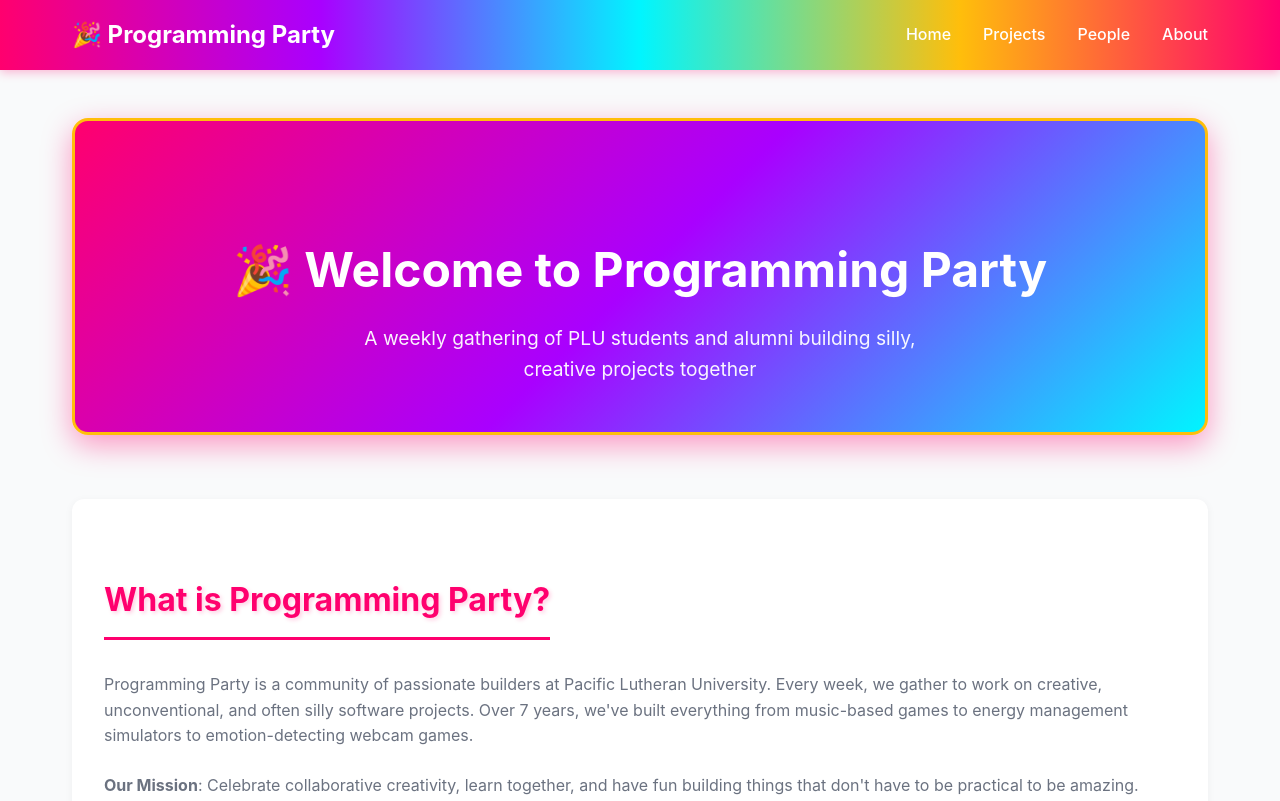
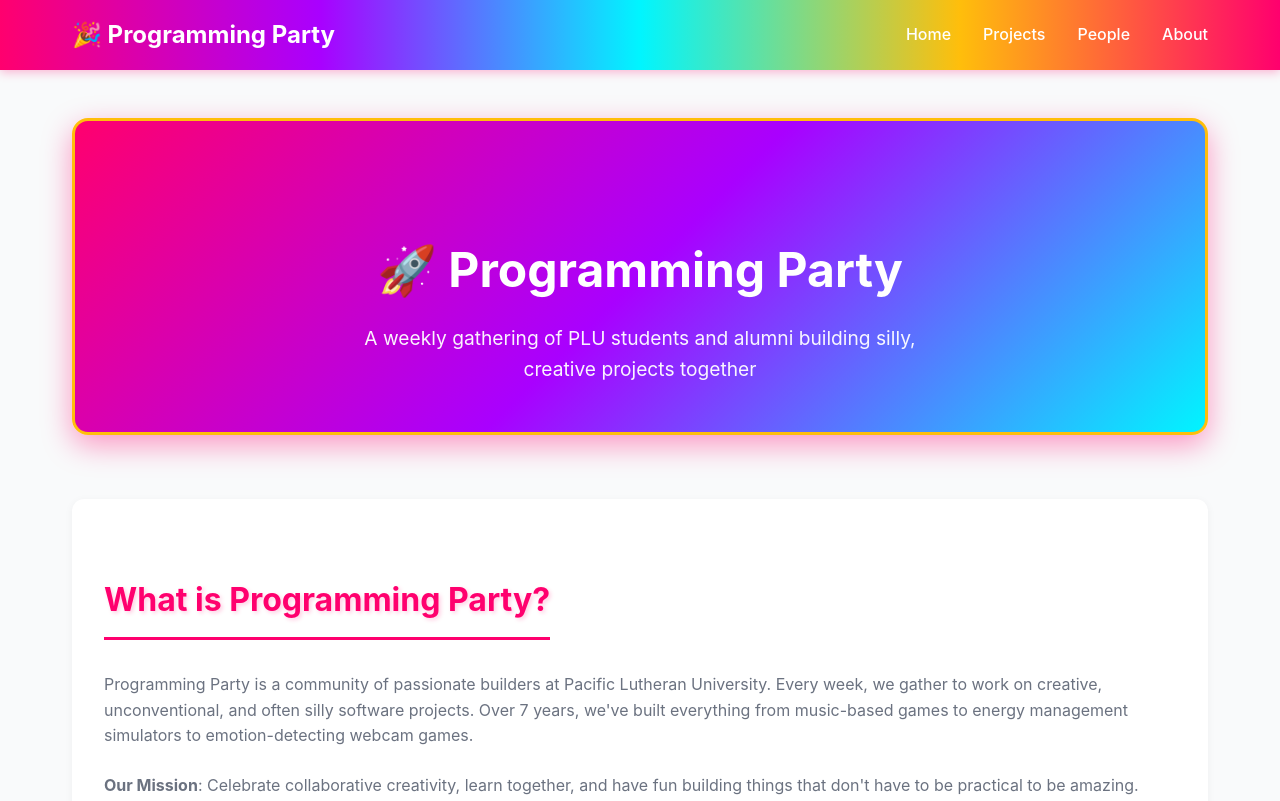
Before and after one commit to PLU-Programming-Party/programming-party-website, an Eleventy site: page src/pages/index.md in a window 1280 px wide. Shown: the top 801 px of the page. Built offline with nearby package versions, Linux system fonts and the light colour scheme; Eleventy itself is replaced by a stand-in of ours; files that its build step writes are made by us from their sources.

Commit message:
Student request: can you change the splash page text to read Programming Party instead of welcome to programming party 🚀

```diff
--- a/src/pages/index.md
+++ b/src/pages/index.md
@@ -5,7 +5,7 @@ permalink: /
 ---
 
 <div class="hero">
-    <h1>🎉 Welcome to Programming Party</h1>
+    <h1>🚀 Programming Party</h1>
     <p class="tagline">A weekly gathering of PLU students and alumni building silly, creative projects together</p>
 </div>
 
```
